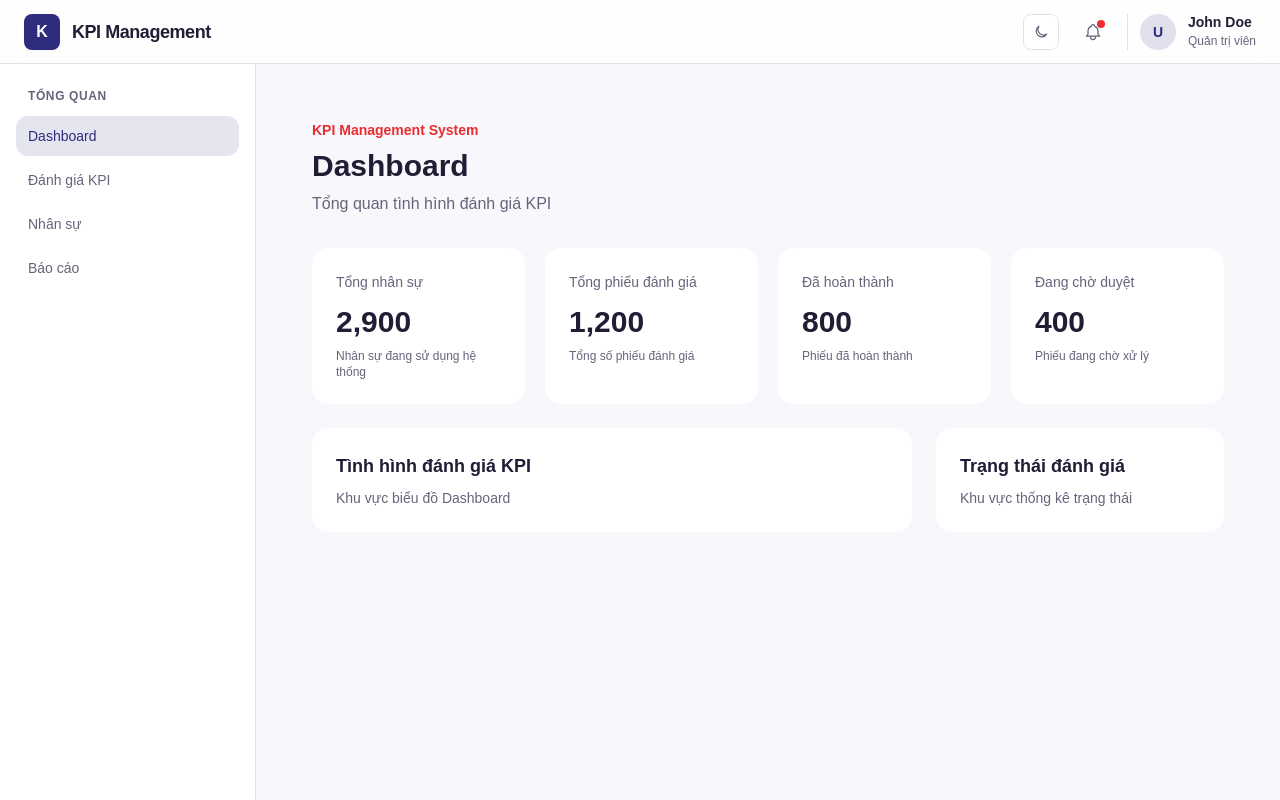
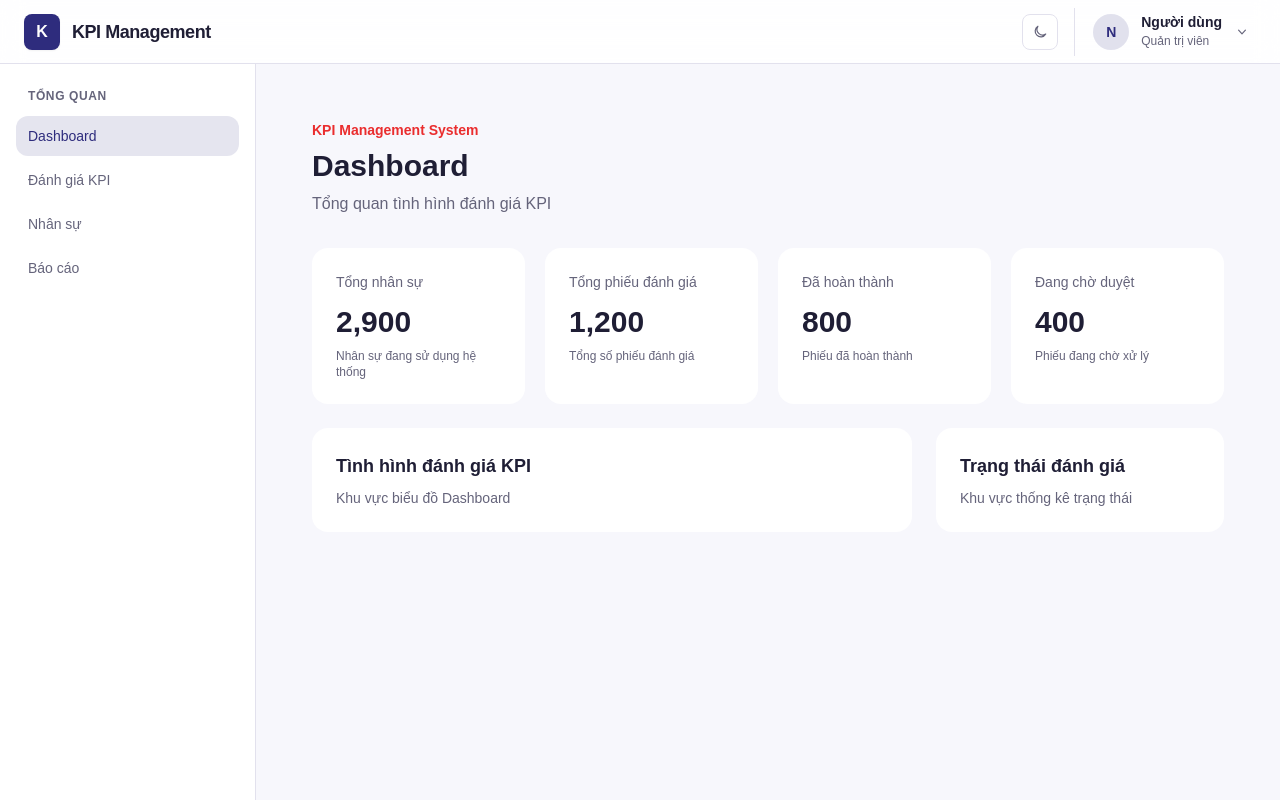
Before and after one commit to AnhThuNe2022/KPIManagementSystem_NEXTJS, a Next.js app: page /dashboard in a window 1280 px wide. Built offline with nearby package versions, Linux system fonts and the light colour scheme; no server answers.

Commit message:
[ADD] add logout

```diff
--- a/src/app/(main)/layout.tsx
+++ b/src/app/(main)/layout.tsx
@@ -1,15 +1,20 @@
 import React from "react";
+import { cookies } from "next/headers";
 import { ThemeToggle } from "@/components/ui/theme-toggle";
+import { UserMenu } from "@/features/auth/components/user-menu";
+import { appConfig } from "@/config/app";
 
 const navigation = ["Dashboard", "Đánh giá KPI", "Nhân sự", "Báo cáo"];
 
-export default function MainLayout({ children }: Readonly<{ children: React.ReactNode }>) {
+export default async function MainLayout({ children }: Readonly<{ children: React.ReactNode }>) {
+  const userName = (await cookies()).get(appConfig.userNameCookieName)?.value ?? "Người dùng";
+
   return (
     <div className="min-h-screen bg-[rgb(var(--color-page))] text-[rgb(var(--color-text))]">
       <header className="sticky top-0 z-30 h-16 border-b border-[rgb(var(--color-border))] bg-[rgb(var(--color-surface)/.88)] backdrop-blur-md">
         <div className="mx-auto flex h-full max-w-7xl items-center justify-between px-6">
           <div className="flex items-center gap-3"><div className="flex h-9 w-9 items-center justify-center rounded-lg bg-[rgb(var(--color-brand))] font-bold text-white shadow-sm">K</div><span className="text-lg font-bold tracking-tight">KPI Management</span></div>
-          <div className="flex items-center gap-4"><ThemeToggle /><button className="relative rounded-full p-2 text-[rgb(var(--color-muted))] transition-colors hover:bg-[rgb(var(--color-brand)/.08)] hover:text-[rgb(var(--color-brand))]" aria-label="Thông báo"><span className="absolute right-1.5 top-1.5 h-2 w-2 rounded-full bg-[rgb(var(--color-accent))]" /><svg className="h-5 w-5" fill="none" viewBox="0 0 24 24" stroke="currentColor"><path strokeLinecap="round" strokeLinejoin="round" strokeWidth={1.5} d="M15 17h5l-1.405-1.405A2.032 2.032 0 0118 14.158V11a6.002 6.002 0 00-4-5.659V5a2 2 0 10-4 0v.341C7.67 6.165 6 8.388 6 11v3.159c0 .538-.214 1.055-.595 1.436L4 17h5m6 0v1a3 3 0 11-6 0v-1m6 0H9" /></svg></button><div className="flex items-center gap-3 border-l border-[rgb(var(--color-border))] pl-3"><div className="flex h-9 w-9 items-center justify-center rounded-full bg-[rgb(var(--color-brand)/.14)] text-sm font-semibold text-[rgb(var(--color-brand))]">U</div><div className="hidden text-left md:block"><p className="text-sm font-semibold leading-none">John Doe</p><p className="mt-1 text-xs text-[rgb(var(--color-muted))]">Quản trị viên</p></div></div></div>
+          <div className="flex items-center gap-4"><ThemeToggle /><div className="border-l border-[rgb(var(--color-border))] pl-3"><UserMenu userName={userName} /></div></div>
         </div>
       </header>
       <div className="flex"><aside className="sticky top-16 hidden h-[calc(100vh-4rem)] w-64 border-r border-[rgb(var(--color-border))] bg-[rgb(var(--color-surface))] lg:block"><nav className="flex flex-col gap-1 p-4"><p className="px-3 py-2 text-xs font-semibold uppercase tracking-wider text-[rgb(var(--color-muted))]">Tổng quan</p>{navigation.map((item, index) => <a key={item} href="#" className={`flex items-center gap-3 rounded-xl px-3 py-2.5 text-sm font-medium transition-all ${index === 0 ? "bg-[rgb(var(--color-brand)/.12)] text-[rgb(var(--color-brand))]" : "text-[rgb(var(--color-muted))] hover:bg-[rgb(var(--color-brand)/.08)] hover:text-[rgb(var(--color-brand))]"}`}>{item}</a>)}</nav></aside><main className="min-w-0 flex-1 p-8"><div className="mx-auto max-w-6xl">{children}</div></main></div>
--- a/src/app/api/auth/logout/route.ts
+++ b/src/app/api/auth/logout/route.ts
@@ -4,5 +4,6 @@ import { appConfig } from "@/config/app";
 export async function POST() {
   const response = NextResponse.json({ ok: true });
   response.cookies.set(appConfig.authCookieName, "", { httpOnly: true, secure: process.env.NODE_ENV === "production", sameSite: "strict", path: "/", maxAge: 0 });
+  response.cookies.set(appConfig.userNameCookieName, "", { httpOnly: true, secure: process.env.NODE_ENV === "production", sameSite: "strict", path: "/", maxAge: 0 });
   return response;
 }
--- a/src/config/app.ts
+++ b/src/config/app.ts
@@ -1,4 +1,5 @@
 export const appConfig = {
   name: "KPI Management System",
   authCookieName: process.env.AUTH_COOKIE_NAME ?? "dcg_kpi_access_token",
+  userNameCookieName: "dcg_kpi_user_name",
 } as const;
--- /dev/null
+++ b/src/features/auth/components/user-menu.tsx
@@ -0,0 +1,65 @@
+"use client";
+
+import { useState } from "react";
+import { useRouter } from "next/navigation";
+
+export function UserMenu({ userName }: { userName: string }) {
+  const router = useRouter();
+  const [open, setOpen] = useState(false);
+  const [loading, setLoading] = useState(false);
+
+  async function logout() {
+    setLoading(true);
+
+    try {
+      const response = await fetch("/api/auth/logout", {
+        method: "POST",
+        credentials: "include",
+      });
+
+      if (!response.ok) {
+        throw new Error("Logout failed");
+      }
+
+      router.replace("/login");
+      router.refresh();
+    } catch {
+      setLoading(false);
+    }
+  }
+
+  return (
+    <div className="relative">
+      <button
+        type="button"
+        onClick={() => setOpen((current) => !current)}
+        aria-expanded={open}
+        aria-haspopup="menu"
+        className="flex items-center gap-3 rounded-lg p-1.5 text-left transition-colors hover:bg-[rgb(var(--color-brand)/.08)]"
+      >
+        <div className="flex h-9 w-9 items-center justify-center rounded-full bg-[rgb(var(--color-brand)/.14)] text-sm font-semibold uppercase text-[rgb(var(--color-brand))]">{userName.charAt(0)}</div>
+        <div className="hidden md:block">
+          <p className="text-sm font-semibold leading-none">{userName}</p>
+          <p className="mt-1 text-xs text-[rgb(var(--color-muted))]">Quản trị viên</p>
+        </div>
+        <svg className={`h-4 w-4 text-[rgb(var(--color-muted))] transition-transform ${open ? "rotate-180" : ""}`} viewBox="0 0 20 20" fill="currentColor" aria-hidden="true">
+          <path fillRule="evenodd" d="M5.23 7.21a.75.75 0 011.06.02L10 11.168l3.71-3.938a.75.75 0 111.08 1.04l-4.25 4.5a.75.75 0 01-1.08 0l-4.25-4.5a.75.75 0 01.02-1.06z" clipRule="evenodd" />
+        </svg>
+      </button>
+
+      {open && (
+        <div className="absolute right-0 top-full z-40 mt-2 min-w-44 rounded-lg border border-[rgb(var(--color-border))] bg-[rgb(var(--color-surface))] p-1 shadow-[var(--shadow-card)]" role="menu">
+          <button
+            type="button"
+            onClick={logout}
+            disabled={loading}
+            className="w-full rounded-md px-3 py-2 text-left text-sm font-medium text-[rgb(var(--color-text))] transition-colors hover:bg-[rgb(var(--color-brand)/.08)] hover:text-[rgb(var(--color-brand))] disabled:cursor-not-allowed disabled:opacity-60"
+            role="menuitem"
+          >
+            {loading ? "Đang đăng xuất..." : "Đăng xuất"}
+          </button>
+        </div>
+      )}
+    </div>
+  );
+}
--- a/src/lib/api/auth.ts
+++ b/src/lib/api/auth.ts
@@ -58,6 +58,13 @@ export async function authenticate(
     path: "/",
     maxAge: 60 * 60 * 12, // 12 giờ
   });
+  cookieStore.set(appConfig.userNameCookieName, credentials.username, {
+    httpOnly: true,
+    secure: process.env.NODE_ENV === "production",
+    sameSite: "lax",
+    path: "/",
+    maxAge: 60 * 60 * 12,
+  });
 
   console.log("→ Access token saved to HttpOnly Cookie");
 
```
